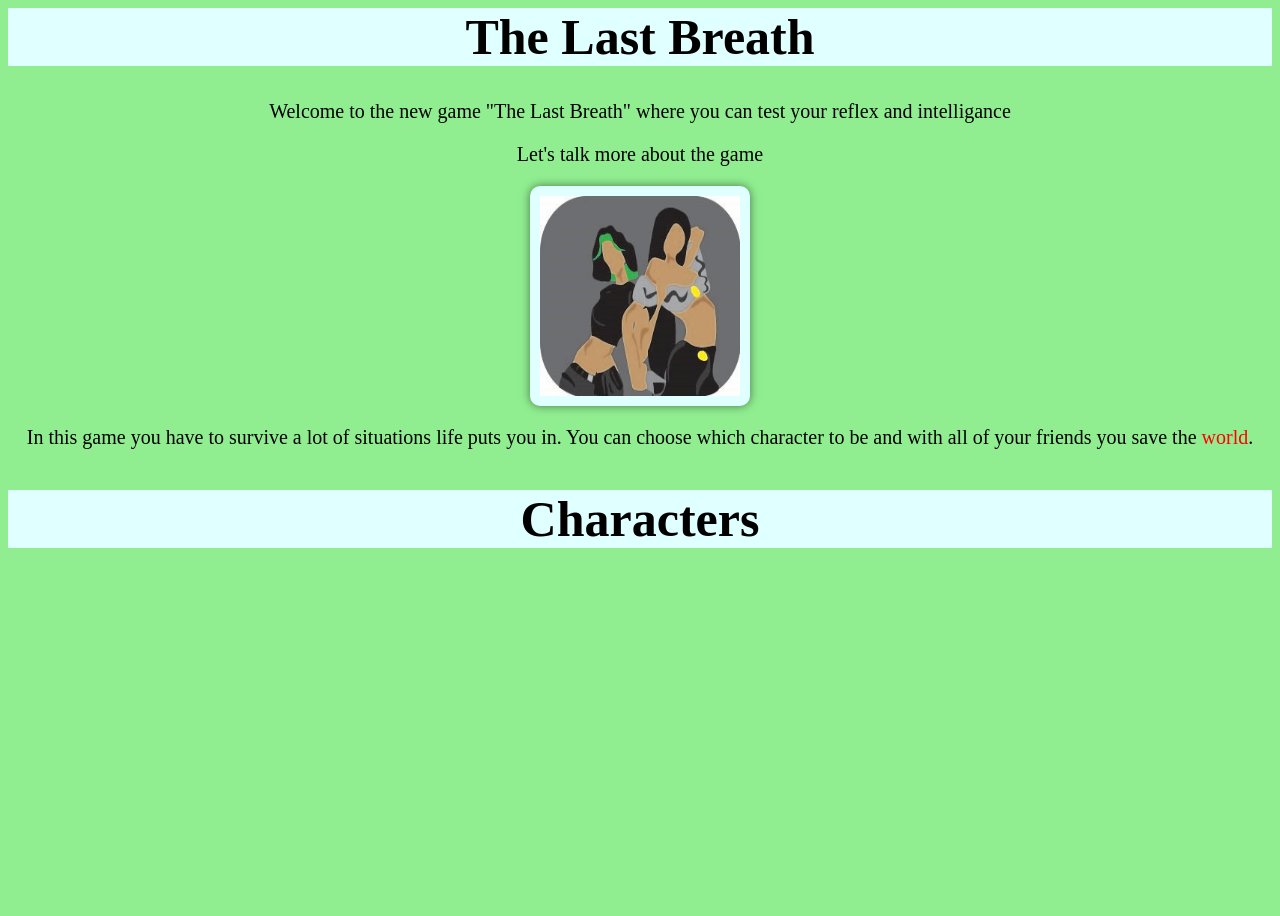
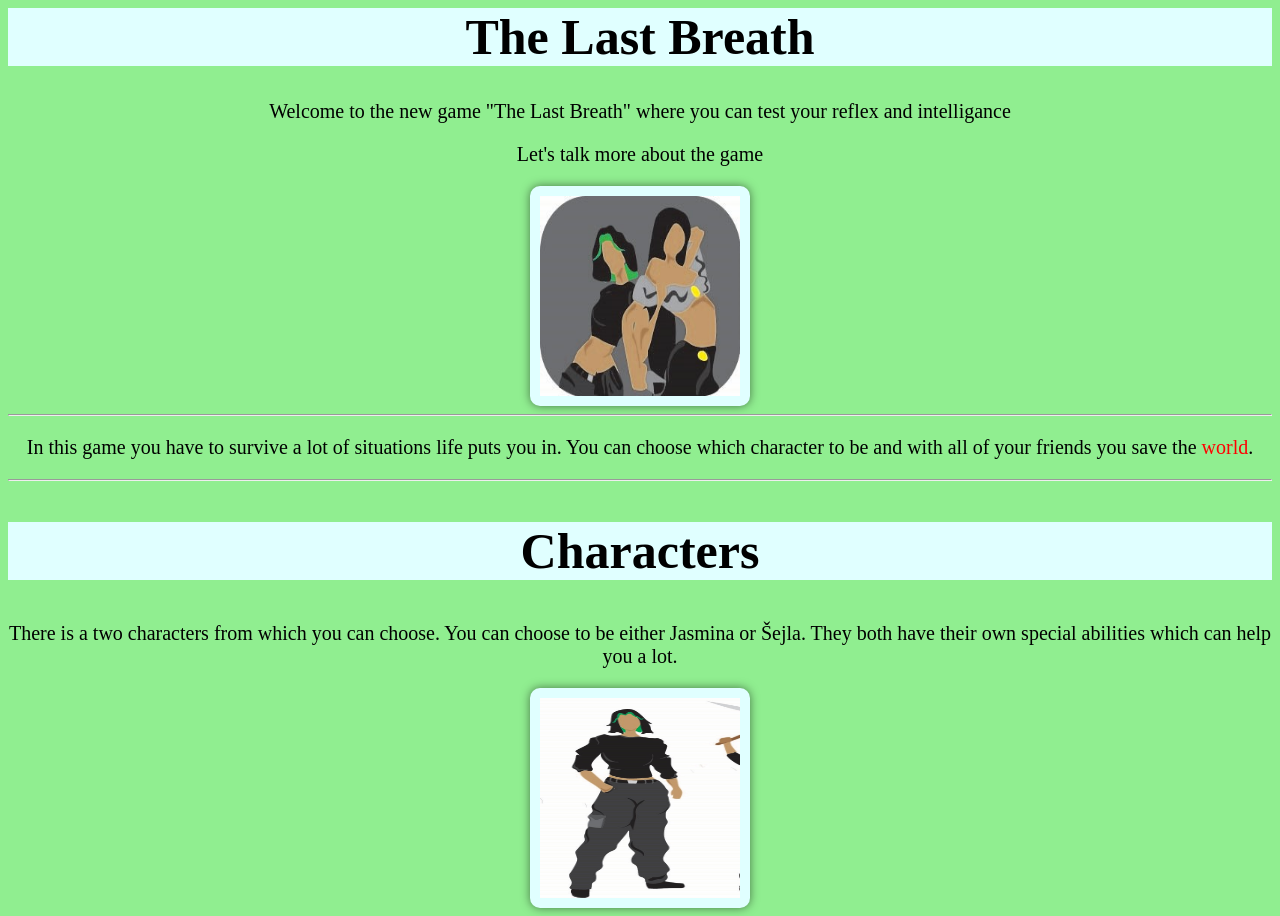
Before and after one commit to Drmasssnii/igrica, a plain HTML site: page index.html in a window 1280 px wide. Before the commit the page ends 800 px from the top, so only its background shows below. Drawn offline with Linux system fonts and the light colour scheme.

Commit message:
slika broj cvaj

```diff
--- a/index.html
+++ b/index.html
@@ -10,11 +10,14 @@
             <p> Welcome to the new game "The Last Breath" where you can test your reflex and intelligance</p>
 
             <p> Let's talk more about the game </p>
-            <img src="ikona.jpg.jpg"
+            <img src="ikona.jpg.jpg" >
             <hr>
             <p class="p2"> In this game you have to survive a lot of situations life puts you in. You can choose which character to be and with all of your friends you save the <span class="crvena-riječ"> world</span>.</p>
+            <hr>
             <h2> Characters </h2>
 
+            <p class="p3"> There is a two characters from which you can choose. You can choose to be either Jasmina or Šejla. They both have their own special abilities which can help you a lot.</p>
+            <img src="informatika.jpg" >
         </body>
     </html>
 </DOCTYPE>
```
Also changed, not shown: informatika.jpg (added), styles.css (line endings or trailing spaces).
